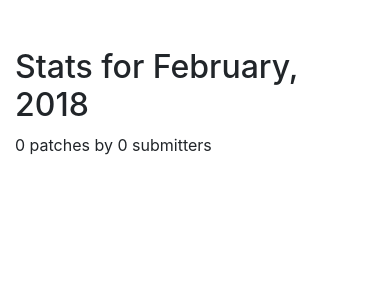
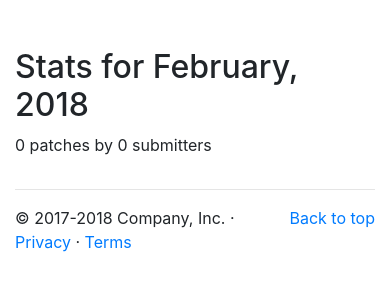
Before and after one commit to wikimedia/labs-tools-awmd-stats, a Flask app: page / in a window 390 px wide. Shown: the part 56-356 px from the top of the page. Run offline with Flask 2, Linux system fonts and the light colour scheme; data that the repository does not hold is empty; some libraries are stand-ins or nearby versions.

Commit message:
remove inline css

```diff
--- a/templates/base.html
+++ b/templates/base.html
@@ -8,32 +8,6 @@
 
 	<script src="https://ajax.googleapis.com/ajax/libs/jquery/3.3.1/jquery.min.js"></script>
 	<script src="https://maxcdn.bootstrapcdn.com/bootstrap/3.3.7/js/bootstrap.min.js"></script>
-  <style>
-    /* Set height of the grid so .sidenav can be 100% (adjust if needed) */
-    .row.content {height: 1500px}
-
-    /* Set gray background color and 100% height */
-    .sidenav {
-      background-color: #f1f1f1;
-      height: 100%;
-    }
-
-    /* Set black background color, white text and some padding */
-    footer {
-      background-color: #555;
-      color: white;
-      padding: 15px;
-    }
-
-    /* On small screens, set height to 'auto' for sidenav and grid */
-    @media screen and (max-width: 767px) {
-      .sidenav {
-        height: auto;
-        padding: 15px;
-      }
-      .row.content {height: auto;}
-    }
-  </style>
 </head>
 <body>
 	<nav class="navbar navbar-dark bg-primary navbar-expand-lg">
@@ -76,6 +50,12 @@
 
 				{% block content %}{% endblock %}
 		</div>
+		<hr class="featurette-divider">
 	</div>
+
+	<footer class="container footer">
+		<p class="float-right"><a href="#">Back to top</a></p>
+		<p>© 2017-2018 Company, Inc. · <a href="#">Privacy</a> · <a href="#">Terms</a></p>
+	</footer>
 </body>
 </html>
```
Lines whose indentation alone changed are shown as unchanged.
